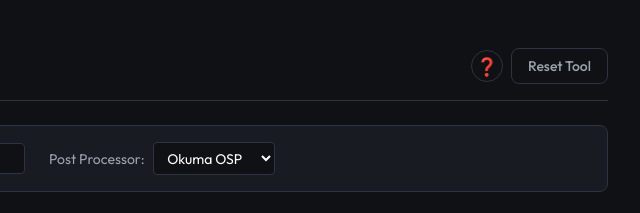
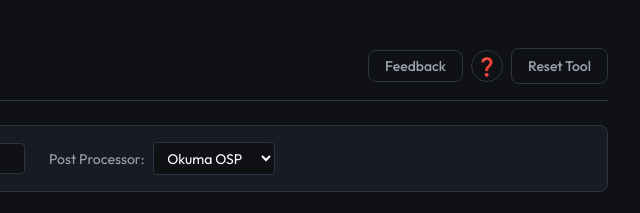
Before and after one commit to jdotsimot/nc-verifier, a plain HTML site: page index.html in a window 1280 px wide. Shown: the top 213 px of the page, 640-1280 px from the left. Drawn offline with Linux system fonts and the light colour scheme.

Commit message:
Add feedback button pointing to jrsimot@gmail.com

```diff
--- a/index.html
+++ b/index.html
@@ -23,6 +23,7 @@
                 <h1>NC & DXF Verifier</h1>
             </div>
             <div class="header-controls" style="display: flex; gap: 0.5rem; align-items: center;">
+                <a href="mailto:jrsimot@gmail.com?subject=NC%20Verifier%20Feedback&body=Description%20of%20Feedback%2FIssue%3A%0A%0A%0A%0A---%0A(Optional)%20G-Code%2FDrawing%20Details%3A%0A" class="btn-secondary" style="display: inline-flex; align-items: center; justify-content: center; height: 32px; font-size: 0.875rem; text-decoration: none;" title="Send Feedback">Feedback</a>
                 <a href="help.html" target="_blank" class="btn-secondary" style="display: inline-flex; align-items: center; justify-content: center; width: 32px; height: 32px; padding: 0; border-radius: 50%; font-size: 1.1rem; text-decoration: none;" title="User Guide / Help">❓</a>
                 <button class="btn-secondary" onclick="resetAll()">Reset Tool</button>
             </div>
```
